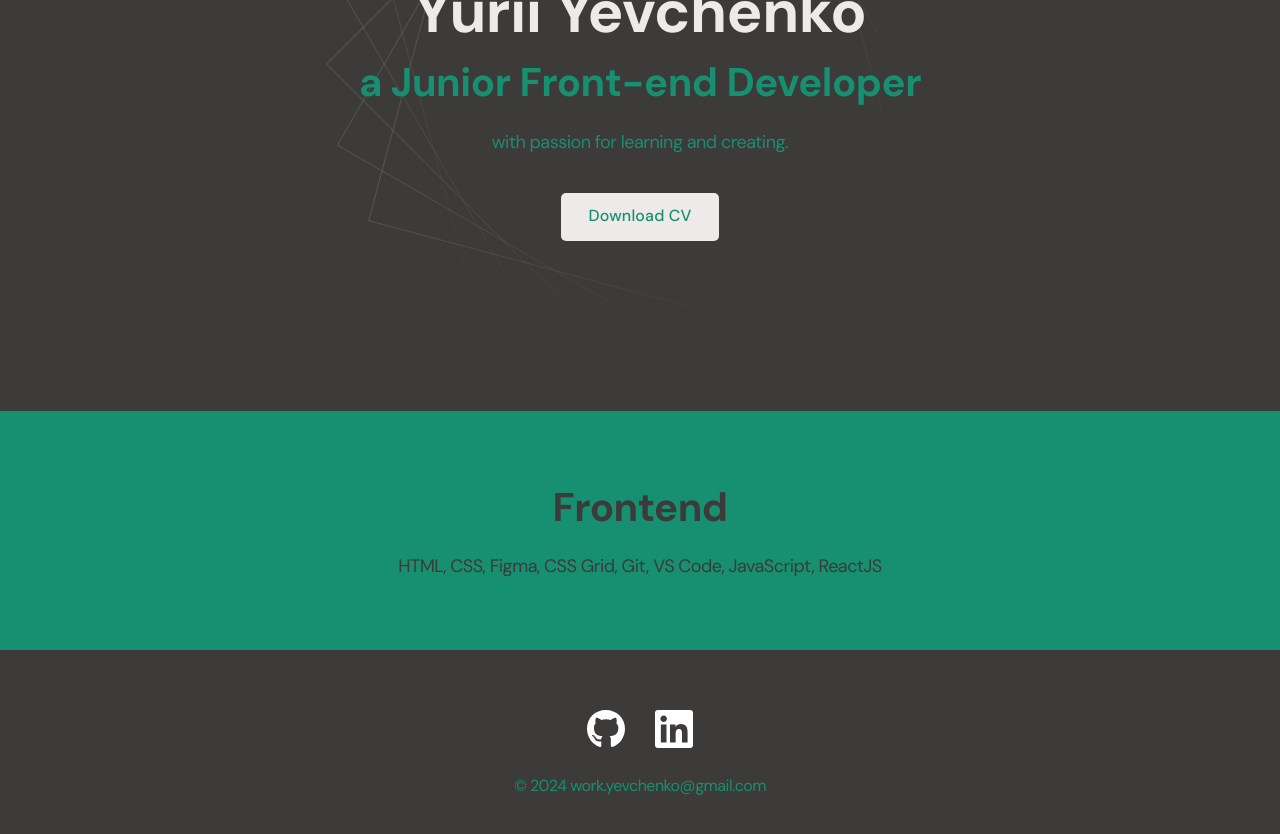
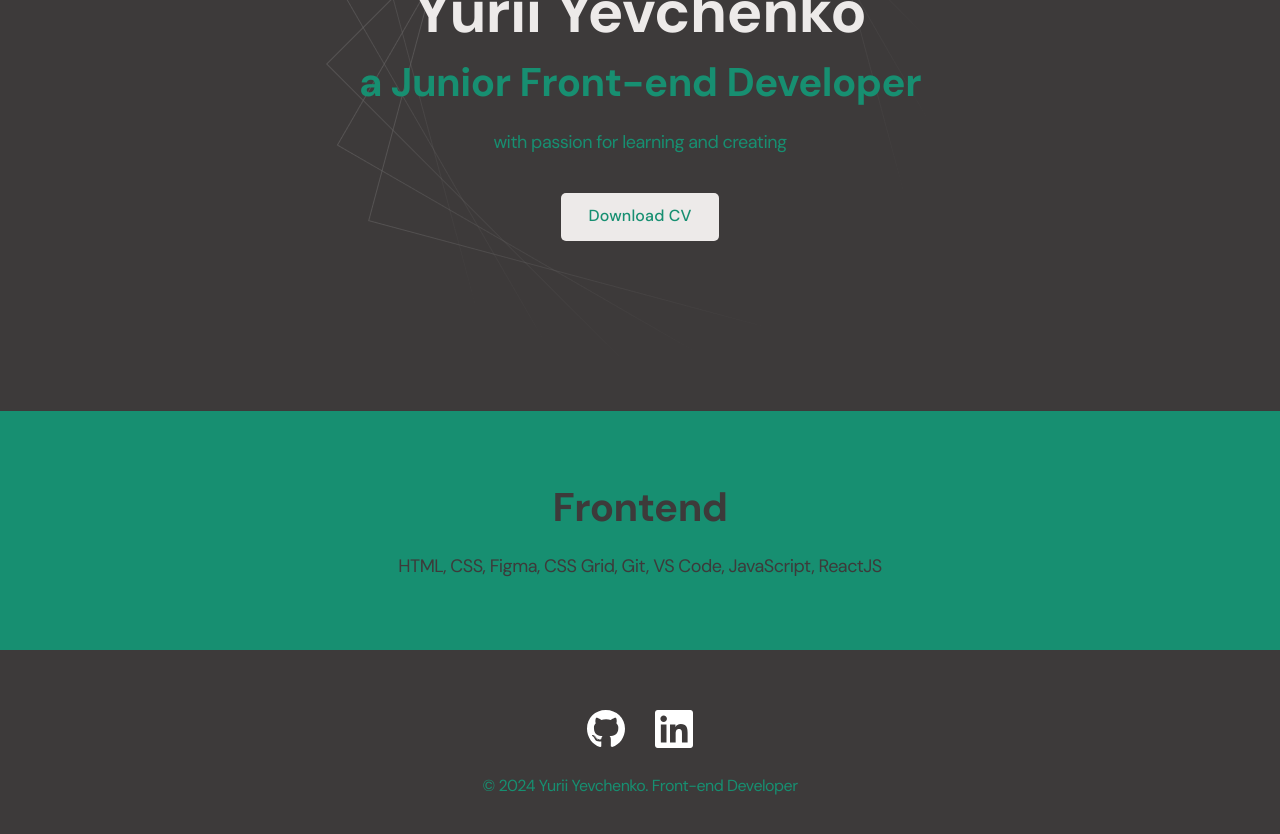
Before and after one commit to githabb/reactPortfolio, a React (Create React App) app: page /contacts in a window 1280 px wide. Shown: the part 360-1194 px from the top of the page. Built offline with nearby package versions, Linux system fonts and the light colour scheme.

Commit message:
обновил футер

```diff
--- a/src/components/footer/Footer.js
+++ b/src/components/footer/Footer.js
@@ -21,7 +21,7 @@ const Footer = () => {
             </li>
           </ul>
           <div className="copyright">
-            <p>© 2024 work.yevchenko@gmail.com</p>
+            <p>© 2024 Yurii Yevchenko. Front-end Developer</p>
           </div>
         </div>
       </div>
--- a/src/components/header/Header.js
+++ b/src/components/header/Header.js
@@ -11,7 +11,7 @@ const Header = () => {
           <br />a Junior Front-end Developer
         </h1>
         <div className="header__text">
-          <p>with passion for learning and creating.</p>
+          <p>with passion for learning and creating</p>
         </div>
         <a href={ResumePDF} target="_blank" rel="noreferrer" className="btn">
           Download CV
```
